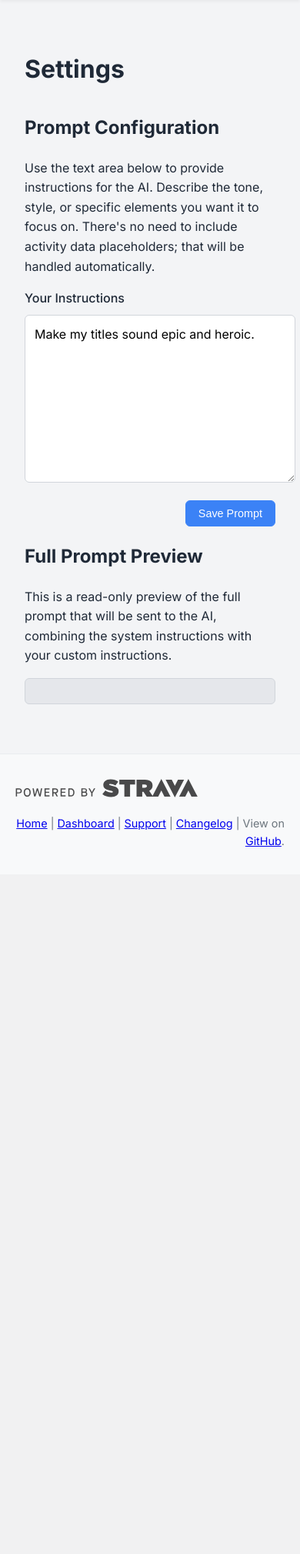
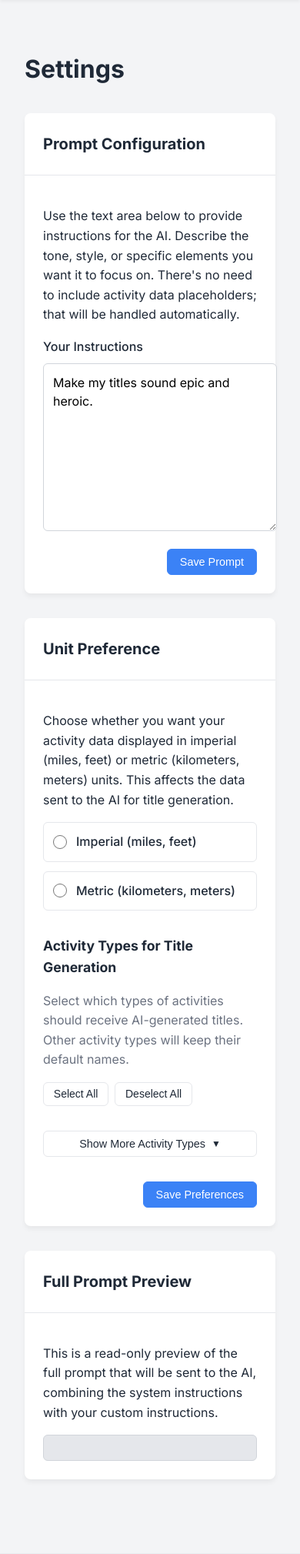
Before and after one commit to wadewegner/vibe-writer, a Node server app: template src/views/settings.ejs in a window 390 px wide; the page is wider, and only the part inside the window is pictured. Shown: the part 180-2199 px from the top of that part at 77% size. Before the commit the page ends 1280 px from the top of that part, so only its background shows below. Run offline with Node 20, Linux system fonts and the light colour scheme; the template is opened without the code that fills it, so the values that code supplies are empty.

Commit message:
feat: add complete frontend UI for unit preference and activity type settings
Settings Page UI (settings.ejs):

- Added Unit Preference section with radio buttons for Imperial/Metric

- Radio buttons properly pre-select based on user.is_imperial value

- Added Activity Types section with checkboxes

- Common activity types (17) always visible

- Expanded activity types (31) in collapsible section

- Select All and Deselect All buttons for quick selection

- Show More/Show Fewer button to expand/collapse additional types

- All checkboxes pre-checked based on userActivityTypes array

- Single form POST to /settings/preferences for both preferences

- Save Preferences button to submit form

JavaScript (settings.js):

- Select All: checks all activity type checkboxes

- Deselect All: unchecks all activity type checkboxes

- Show More toggle: expands/collapses expanded types with icon rotation

- Clean event-driven architecture with DOMContentLoaded

CSS (dashboard.css):

- Radio button styling with hover states and borders

- Checkbox grid layout (responsive, min 200px columns)

- Activity type controls button group styling

- Hover effects for better UX

- Prompt card styling (background, padding, shadows)

- Small button variant (btn-sm) for control buttons

Task 5.0 completed (20 subtasks) from PRD: Unit Preference and Activity Type Settings

```diff
--- a/public/css/dashboard.css
+++ b/public/css/dashboard.css
@@ -343,3 +343,118 @@ body {
     background-color: #f97316;
     color: var(--white);
 }
+
+/* Settings Page - Unit Preference and Activity Types */
+
+.radio-group {
+  display: flex;
+  flex-direction: column;
+  gap: 0.75rem;
+}
+
+.radio-label {
+  display: flex;
+  align-items: center;
+  cursor: pointer;
+  padding: 0.75rem;
+  border: 1px solid var(--border-color);
+  border-radius: 6px;
+  transition: background-color 0.2s, border-color 0.2s;
+}
+
+.radio-label:hover {
+  background-color: #f9fafb;
+  border-color: #d1d5db;
+}
+
+.radio-label input[type="radio"] {
+  margin: 0;
+  margin-right: 0.75rem;
+  width: 18px;
+  height: 18px;
+  cursor: pointer;
+}
+
+.radio-label span {
+  font-weight: 500;
+  color: var(--text-color);
+}
+
+.activity-type-controls {
+  display: flex;
+  gap: 0.5rem;
+  margin-bottom: 1rem;
+}
+
+.btn-sm {
+  padding: 0.4rem 0.8rem;
+  font-size: 0.875rem;
+}
+
+.activity-types-grid {
+  display: grid;
+  grid-template-columns: repeat(auto-fill, minmax(200px, 1fr));
+  gap: 0.5rem;
+}
+
+.checkbox-label {
+  display: flex;
+  align-items: center;
+  cursor: pointer;
+  padding: 0.5rem;
+  border: 1px solid var(--border-color);
+  border-radius: 6px;
+  transition: background-color 0.2s, border-color 0.2s;
+  font-size: 0.9rem;
+}
+
+.checkbox-label:hover {
+  background-color: #f9fafb;
+  border-color: #d1d5db;
+}
+
+.checkbox-label input[type="checkbox"] {
+  margin: 0;
+  margin-right: 0.5rem;
+  width: 16px;
+  height: 16px;
+  cursor: pointer;
+}
+
+.checkbox-label span {
+  color: var(--text-color);
+}
+
+#show-more-btn {
+  display: flex;
+  justify-content: center;
+  align-items: center;
+  gap: 0.5rem;
+}
+
+#show-more-icon {
+  font-size: 0.75rem;
+}
+
+.prompt-card {
+  background: var(--white);
+  border-radius: 8px;
+  box-shadow: 0 4px 6px rgba(0,0,0,0.05);
+  margin-bottom: 2rem;
+}
+
+.prompt-card .card-header {
+  padding: 1.5rem;
+  border-bottom: 1px solid var(--border-color);
+}
+
+.prompt-card .card-header h2 {
+  margin: 0;
+  font-size: 1.25rem;
+  font-weight: 600;
+  color: var(--text-color);
+}
+
+.prompt-card .card-body {
+  padding: 1.5rem;
+}
--- /dev/null
+++ b/public/js/settings.js
@@ -0,0 +1,49 @@
+// Settings page interactivity
+
+document.addEventListener('DOMContentLoaded', () => {
+  // Get all elements
+  const selectAllBtn = document.getElementById('select-all-btn');
+  const deselectAllBtn = document.getElementById('deselect-all-btn');
+  const showMoreBtn = document.getElementById('show-more-btn');
+  const expandedContainer = document.getElementById('expanded-types-container');
+  const showMoreText = document.getElementById('show-more-text');
+  const showMoreIcon = document.getElementById('show-more-icon');
+  const activityCheckboxes = document.querySelectorAll('input[name="activity_types"]');
+
+  // Select All functionality
+  if (selectAllBtn) {
+    selectAllBtn.addEventListener('click', () => {
+      activityCheckboxes.forEach(checkbox => {
+        checkbox.checked = true;
+      });
+    });
+  }
+
+  // Deselect All functionality
+  if (deselectAllBtn) {
+    deselectAllBtn.addEventListener('click', () => {
+      activityCheckboxes.forEach(checkbox => {
+        checkbox.checked = false;
+      });
+    });
+  }
+
+  // Show More / Show Less toggle
+  if (showMoreBtn && expandedContainer) {
+    showMoreBtn.addEventListener('click', () => {
+      const isExpanded = expandedContainer.style.display !== 'none';
+
+      if (isExpanded) {
+        // Collapse
+        expandedContainer.style.display = 'none';
+        showMoreText.textContent = 'Show More Activity Types';
+        showMoreIcon.textContent = '▼';
+      } else {
+        // Expand
+        expandedContainer.style.display = 'block';
+        showMoreText.textContent = 'Show Fewer Activity Types';
+        showMoreIcon.textContent = '▲';
+      }
+    });
+  }
+});
--- a/src/views/settings.ejs
+++ b/src/views/settings.ejs
@@ -34,6 +34,91 @@
     </div>
   </div>
 
+  <!-- Unit Preference Section -->
+  <div class="prompt-card">
+    <div class="card-header">
+      <h2>Unit Preference</h2>
+    </div>
+    <div class="card-body">
+      <p>
+        Choose whether you want your activity data displayed in imperial (miles, feet) or metric (kilometers, meters) units. This affects the data sent to the AI for title generation.
+      </p>
+      <form action="/settings/preferences" method="POST" id="preferences-form" class="prompt-form">
+        <div class="form-group">
+          <div class="radio-group">
+            <label class="radio-label">
+              <input type="radio" name="is_imperial" value="true" <%= locals.user && user.is_imperial !== false ? 'checked' : '' %>>
+              <span>Imperial (miles, feet)</span>
+            </label>
+            <label class="radio-label">
+              <input type="radio" name="is_imperial" value="false" <%= locals.user && user.is_imperial === false ? 'checked' : '' %>>
+              <span>Metric (kilometers, meters)</span>
+            </label>
+          </div>
+        </div>
+
+        <!-- Activity Types Section -->
+        <div class="form-group" style="margin-top: 2rem;">
+          <h3 style="font-size: 1.1rem; font-weight: 600; margin-bottom: 0.5rem;">Activity Types for Title Generation</h3>
+          <p style="color: var(--text-light-color); margin-bottom: 1rem;">
+            Select which types of activities should receive AI-generated titles. Other activity types will keep their default names.
+          </p>
+
+          <!-- Select All / Deselect All buttons -->
+          <div class="activity-type-controls">
+            <button type="button" id="select-all-btn" class="btn btn-secondary btn-sm">Select All</button>
+            <button type="button" id="deselect-all-btn" class="btn btn-secondary btn-sm">Deselect All</button>
+          </div>
+
+          <!-- Common activity types (always visible) -->
+          <div class="activity-types-grid">
+            <%
+            const userActivityTypes = locals.userActivityTypes || [];
+            activityTypes.common.forEach(type => {
+            %>
+              <label class="checkbox-label">
+                <input
+                  type="checkbox"
+                  name="activity_types"
+                  value="<%= type %>"
+                  <%= userActivityTypes.includes(type) ? 'checked' : '' %>
+                >
+                <span><%= type %></span>
+              </label>
+            <% }); %>
+          </div>
+
+          <!-- Expandable section for additional activity types -->
+          <div id="expanded-types-container" style="display: none;">
+            <div class="activity-types-grid" style="margin-top: 1rem;">
+              <% activityTypes.expanded.forEach(type => { %>
+                <label class="checkbox-label">
+                  <input
+                    type="checkbox"
+                    name="activity_types"
+                    value="<%= type %>"
+                    <%= userActivityTypes.includes(type) ? 'checked' : '' %>
+                  >
+                  <span><%= type %></span>
+                </label>
+              <% }); %>
+            </div>
+          </div>
+
+          <!-- Show More button -->
+          <button type="button" id="show-more-btn" class="btn btn-secondary" style="margin-top: 1rem; width: 100%;">
+            <span id="show-more-text">Show More Activity Types</span>
+            <span id="show-more-icon">▼</span>
+          </button>
+        </div>
+
+        <div class="form-actions" style="margin-top: 2rem;">
+          <button type="submit" class="btn btn-primary">Save Preferences</button>
+        </div>
+      </form>
+    </div>
+  </div>
+
   <div class="prompt-card">
     <div class="card-header">
       <h2>Full Prompt Preview</h2>
@@ -52,5 +137,6 @@
 
 <%- include('partials/footer') %>
 
+<script src="/js/settings.js"></script>
 </body>
 </html>
```
